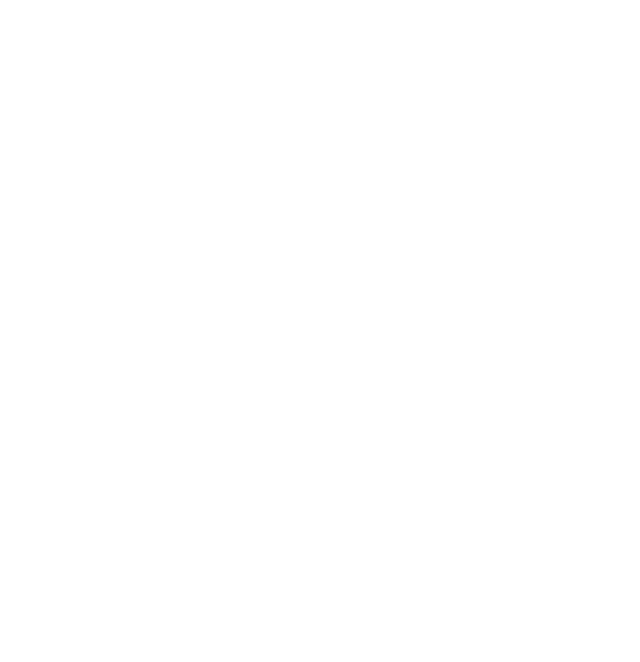
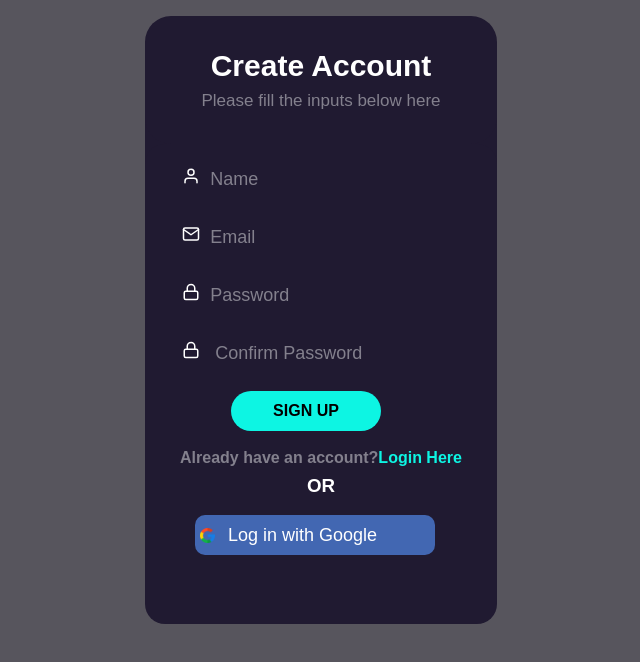
Before and after one commit to Bilalzafar0020/Mini-Hackathon-SMIT, a plain HTML site: page Signup/signup.html in a window 1280 px wide. Shown: the whole page, without its empty margins (319-959 px from the left). Drawn offline with Linux system fonts and the light colour scheme; a web font is replaced by a local one.

Commit message:
Mini-Hackathon-SMIT

```diff
--- a/Signup/signup.css
+++ b/Signup/signup.css
@@ -0,0 +1,277 @@
+@import url('https://fonts.googleapis.com/css2?family=IBM+Plex+Sans&family=Lobster&family=Poppins:wght@400;500&family=Tsukimi+Rounded:wght@400;500&display=swap');
+
+
+*{
+    margin: 0;
+padding: 0;
+box-sizing: border-box;
+font-family: 'IBM Plex Sans', sans-serif;
+font-family: 'Lobster', cursive;
+font-family: 'Poppins', sans-serif;
+font-family: 'Tsukimi Rounded', sans-serif;
+}
+
+body{
+    height: 100vh;
+    max-width: 100vw;
+    background: #57555d;
+}
+::-webkit-scrollbar {
+    display: none;
+    scroll-behavior: smooth;
+}
+
+main.main{
+  display: flex;
+  flex-direction: column;
+  justify-content: center;
+  align-items: center;
+  margin-top: 1rem;
+}
+
+div.extra{
+    width: 352px;
+    height: 30rem;
+    background: #201a31;
+    border-radius: 60px;
+
+}
+div.logo{
+display: flex;
+flex-direction: column;
+align-items: center;
+justify-content: center;
+background-color: #201a31;
+    width:22rem;
+    height: 8rem;
+    border-radius: 26px;
+    gap: 8px;
+}
+
+div.login{
+display: flex;
+flex-direction: column;
+background-color: #201a31;
+width:22rem;
+    height: 30rem;
+    border-radius: 20px;
+}
+h1.heading{
+    text-align: center;
+    color: #ffffff;
+    font-size: 30px;
+    font-weight: 600;
+}
+h3.miniheading{
+    color: #83808d;
+    text-align: left;
+    font-size: 17px;
+    font-weight: 500;
+}
+form{
+    margin-top: 15px;
+    display: flex;
+    flex-direction: column;
+    align-items: center;
+    justify-content: center;
+}
+input#email{
+    border: none;
+    outline: none;
+    background-color:#201a31 ;
+    color: #ffffff;
+    width: 16rem;
+height: 40px;
+font-size: 18px;
+font-variant:normal;
+cursor: text;
+padding-left: 5px;
+z-index: 1;
+transition: border-color 0.1s, border-radius 0.1s, background-color 0.1s;
+}
+
+input#password{
+    border: none;
+    outline: none;
+    background-color:#201a31 ;
+    color: #ffffff;
+    width: 16rem;
+height: 40px;
+font-size: 18px;
+font-variant:normal;
+cursor: text;
+padding-left: 5px;
+z-index: 1;
+transition: border-color 0.1s, border-radius 0.1s, background-color 0.1s;
+}
+input#name{
+    border: none;
+    outline: none;
+    background-color:#201a31 ;
+    color: #ffffff;
+    width: 16rem;
+height: 40px;
+font-size: 18px;
+font-variant:normal;
+cursor: text;
+padding-left: 5px;
+z-index: 1;
+transition: border-color 0.1s, border-radius 0.1s, background-color 0.1s;
+}
+input#email:focus,
+input#password:focus,
+input#name:focus,
+input#email:hover,
+input#password:hover,
+input#name:hover {
+  border: 3px solid #38304d;
+  border-radius: 15px;
+  background-color: #38304d;
+  color: #ffffff;
+  font-weight: 550;
+}
+
+
+input#email::placeholder,
+input#password::placeholder,
+input#name::placeholder {
+     color: #83808d;
+}
+
+input#email::placeholder:hover,
+input#password::placeholder:hover,
+input#name::placeholder:hover {
+    color: #ffffff;
+}
+
+button#login{
+    width: 150px;
+    height: 40px;
+    background-color: #0df5e3;
+    border: none;
+    outline: none;
+    color: #000000;
+    font-size: 16px;
+    font-weight: 560;
+    border-radius: 20px;
+    margin-right: 30px;
+    cursor: pointer;
+}
+button#login:hover{
+    transform: scale(1.1);
+}
+div.signup{
+    display: flex;
+    flex-direction: row;
+    /* text-align: center;
+    margin-left: 24px;
+    gap: 27px; */
+    justify-content: center;
+    align-items: center;
+}
+
+h3.createaccount{
+font-size: 16px;
+color: #83808d;
+}
+
+a.signupb{
+    text-transform: capitalize;
+    text-decoration: none;
+    color: #0df5e3;
+    font-weight: 580;
+}
+
+h3.or{
+    text-align: center;
+    margin-top: 8px;
+    color: #ffffff;
+}
+
+button#google{
+    border: none;
+    outline: none;
+    background-color:#4267b2;
+    color: #ffffff;
+    width: 15rem;
+height: 40px;
+font-size: 18px;
+font-variant:normal;
+border-radius: 10px;
+padding-left: 5px;
+z-index: 1;
+transition: border-color 0.1s, border-radius 0.1s, background-color 0.1s;
+    cursor: pointer;
+    margin-left: 50px;
+}
+
+
+.alert {
+    position: fixed;
+    top: 50%;
+    left: 50%;
+    transform: translate(-50%, -50%);
+    width: 40%;
+    padding: 10px;
+    background-color: #4beb2b;
+    color: #000000;
+    font-weight: bold;
+    text-align: center;
+    transition: opacity 0.5s;
+    border-radius: 5px;
+    z-index: 9999;
+  }
+
+  .alert.hide {
+    opacity: 0;
+  }
+
+
+  @media all and (max-width:408px) and (min-width:346px) {
+    div.extra{
+        width: 304px;
+
+    }
+
+div.logo{
+        width:19rem;
+
+    }
+
+    div.login{
+    width:19rem;
+
+    }
+    div.signup{
+        margin-left: 7px;
+        gap: 10px;
+    }
+    button#google{
+        margin-left: 36px;
+        margin-bottom: 19px;
+    }
+}
+
+
+
+@media all and (max-width:346px) and (min-width:320px) {
+    div.extra{
+        width: 280px;
+    }
+
+div.logo{
+        width:17.5rem;
+    }
+
+    div.login{
+    width:17.5rem;
+    }
+    div.signup{
+        margin-left: 0px;
+        gap: 2px;
+    }
+    button#google{
+        margin-left: 22px;
+        margin-bottom: 10px;
+    }
+}
--- a/Signup/signup.html
+++ b/Signup/signup.html
@@ -0,0 +1,86 @@
+<!DOCTYPE html>
+<html lang="en">
+<head>
+    <meta charset="UTF-8">
+    <meta name="viewport" content="width=device-width, initial-scale=1.0">
+    <title>Mini-Hakcathon-SMIT</title>
+<link rel="stylesheet" href="signup.css">
+
+<link rel="shortcut icon" href="../Assets/threads logo.png" type="image/x-icon">
+</head>
+<body>
+
+    <main class="main">
+
+        <div class="extra">
+    <div class="logo">
+
+      <h1 class="heading"> Create Account</h1>
+
+<h3 class="miniheading">Please fill the inputs below here</h3>
+    </div>
+
+        <div class="login">
+
+
+    <form >
+
+
+        <div class="name" >
+            <img src="../Assets/user.svg" width="20px" height="18px" >
+            <input type="text" required placeholder="Name" id="name"> </div> <br>
+
+        <div class="email" >
+    <img src="../Assets/mail.svg" width="20px" height="18px" >
+    <input type="text" required placeholder="Email " id="email"> </div> <br>
+
+    <div class="password">
+    <img src="../Assets/lock.svg" width="20px" height="18px"  >
+    <input type="password" required placeholder="Password" id="password">
+    </div>
+    <br>
+
+    <div class="password">
+        <img src="../Assets/lock.svg" width="20px" height="18px"  >
+        <input type="password" required placeholder=" Confirm Password" id="password">
+        </div>
+
+
+    <br/>
+
+    <button id="login">SIGN UP</button><br/>
+
+    </form>
+
+
+
+    <div class="signup">
+
+        <h3 class="createaccount">Already have an account?</h3>
+        <a href="../Login/login.html" class="signupb">Login here</a>
+
+        </div>
+
+    <h3 class="or">OR</h3>
+    <br>
+
+
+     <button id="google" style="display: flex; align-items: center;">
+        <img src="../Assets/google.png" width="15px" height="15px" style="margin-right: 5px;">
+                <span style="margin-left: 8px;">Log in with Google</span>
+              </button>
+
+        </div>
+    </div>
+    </main>
+
+
+    <!--  alert box div           -->
+    <div id="alertContainer"></div>
+
+
+
+
+<script type="module" src="./signup.js"></script>
+</body>
+</html>
--- a/welcome Page/welcome.css
+++ b/welcome Page/welcome.css
@@ -31,7 +31,7 @@ main.main{
 
 div.extra{
     width: 352px;
-    height: 100%;
+    height: 80%;
 }
 
 div.logo1{
```
Also changed, not shown: index.html (+4 -4 lines), Assets/google.png (added), Assets/lock.svg (added), Assets/mail.svg (added), Assets/threads logo.png (added), Assets/user.svg (added), Assets/welcome.png (deleted).
